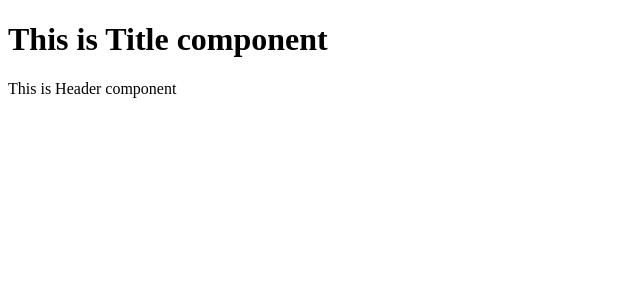
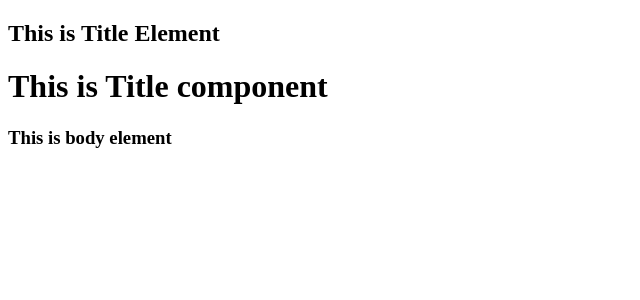
Before and after one commit to faithSabu/namaste-react, a React (Vite) app: page / in a window 1280 px wide. Shown: the top 300 px of the page, without its empty margins (0-640 px from the left). Built offline with nearby package versions, Linux system fonts and the light colour scheme.

Commit message:
component vs element

```diff
--- a/App.js
+++ b/App.js
@@ -1,15 +1,30 @@
 import React from "react";
 import ReactDOM from "react-dom/client";
 
-const Title = () => <h1>This is Title component</h1>;
+const TitleComponent = () => (
+  <h1 id="titleComponent">This is Title component</h1>
+);
 
-// Eg. of Componet composition - ie, just combining mutliple componets (Here <Title/> component is used in another component)
-const HeaderComponent = () => (
-  <div id="container">
-    <Title />
-    This is Header component
+const bodyElement = <h3>This is body element</h3>;
+
+// How to use component (use angular brackets) and element (use curley brackets) in JSX.
+// How to use an element and component inside another element
+const titleElement = (
+  <div>
+    <h2 id="titleElement">This is Title Element</h2>
+    <TitleComponent />
+    {bodyElement}
+
+    {/* <TitleComponent /> & {TitleComponent()} => these are same; since functional component is
+    basically a js function. And we can use "{}" to execute js. So we can call a
+    function inside "{}".
+    So these are same:
+    1. <TitleComponent />
+    2. <TitleComponent></TitleComponent>
+    3. {TitleComponent()}
+    */}
   </div>
 );
 
 const root = ReactDOM.createRoot(document.getElementById("root"));
-root.render(<HeaderComponent />); // use angular brackets to render a component
+root.render(titleElement); // rendering an element
```
